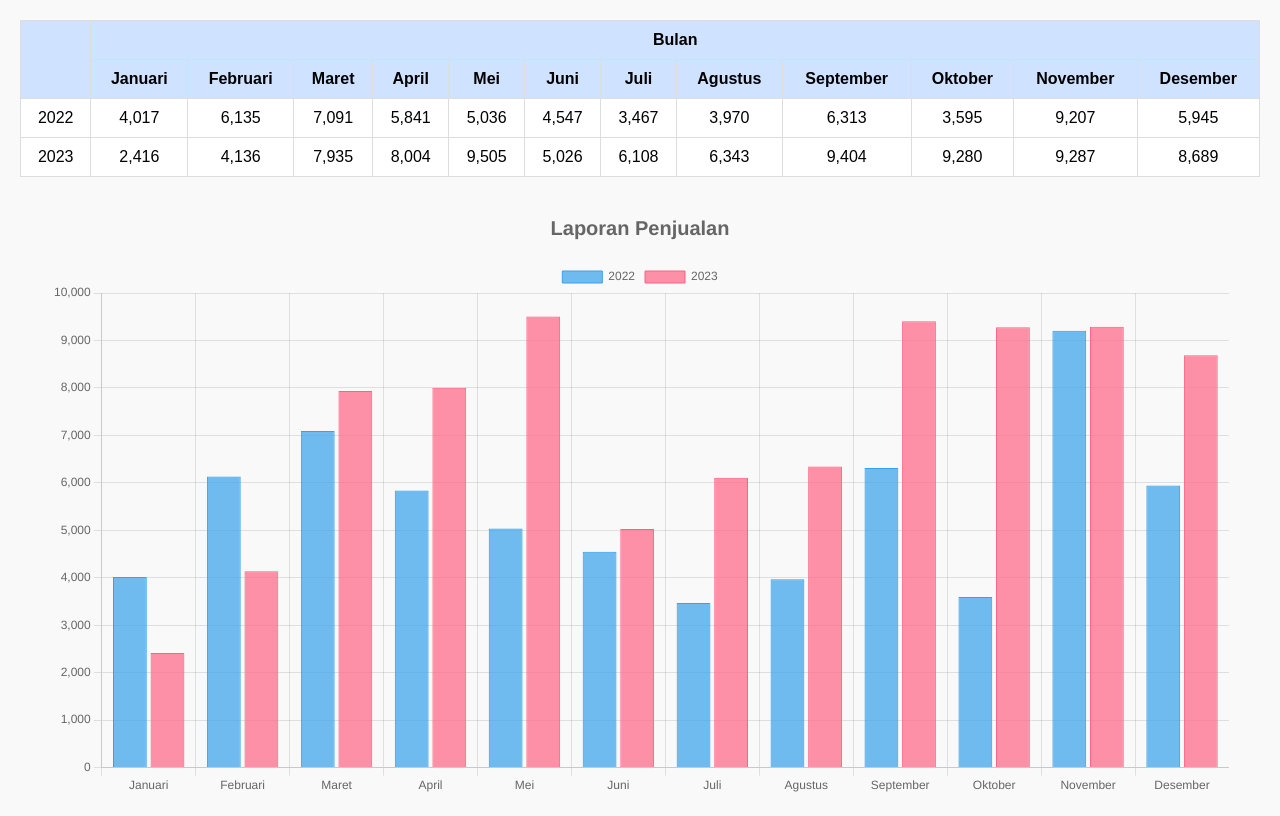
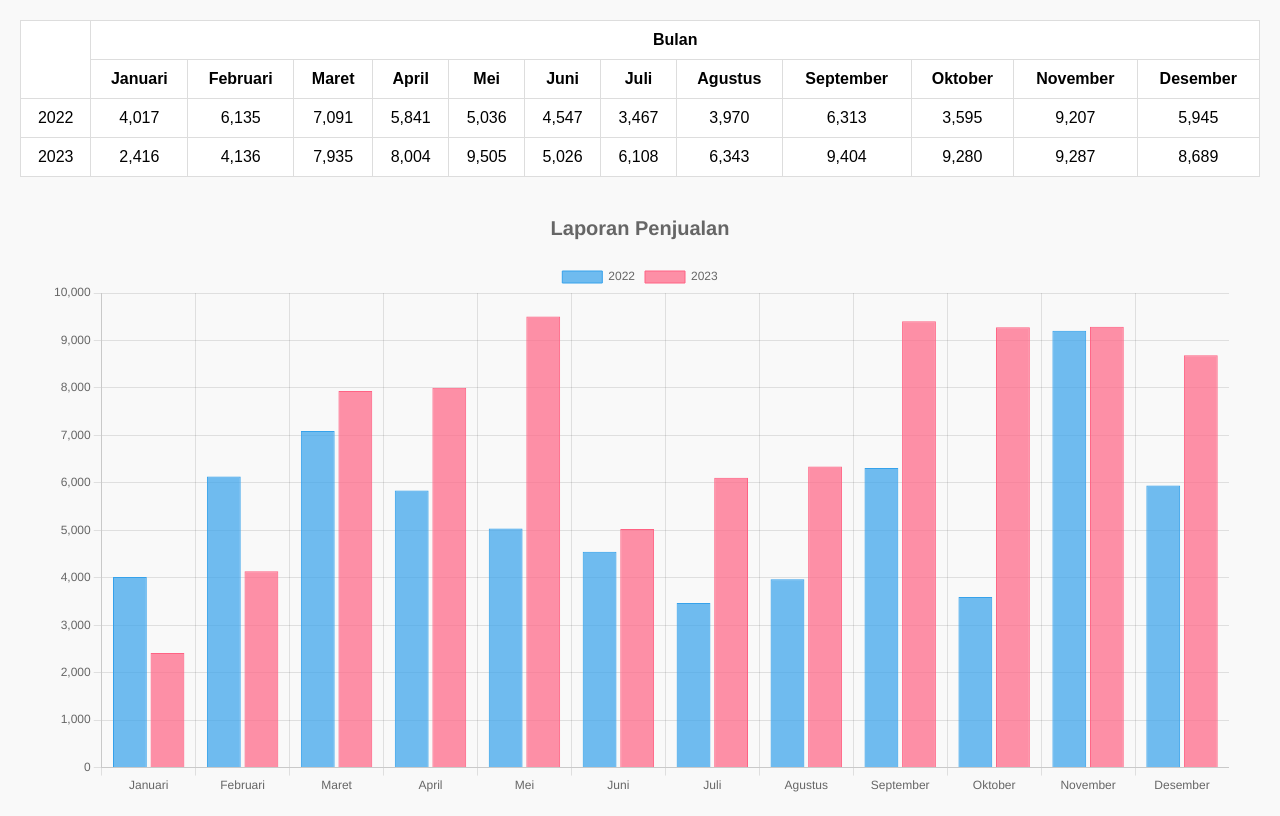
Before and after one commit to Aldixyzn/Portofolio-Aldi.github.io, a plain HTML site: page diagram/index.html in a window 1280 px wide. Drawn offline with nearby package versions, Linux system fonts and the light colour scheme.

Commit message:
Update style.css

```diff
--- a/diagram/style.css
+++ b/diagram/style.css
@@ -19,7 +19,7 @@ table {
 }
 
 thead {
-    background-color: #cfe2ff;
+    background-color: #575d6;
     color: #000;
 }
 
```
